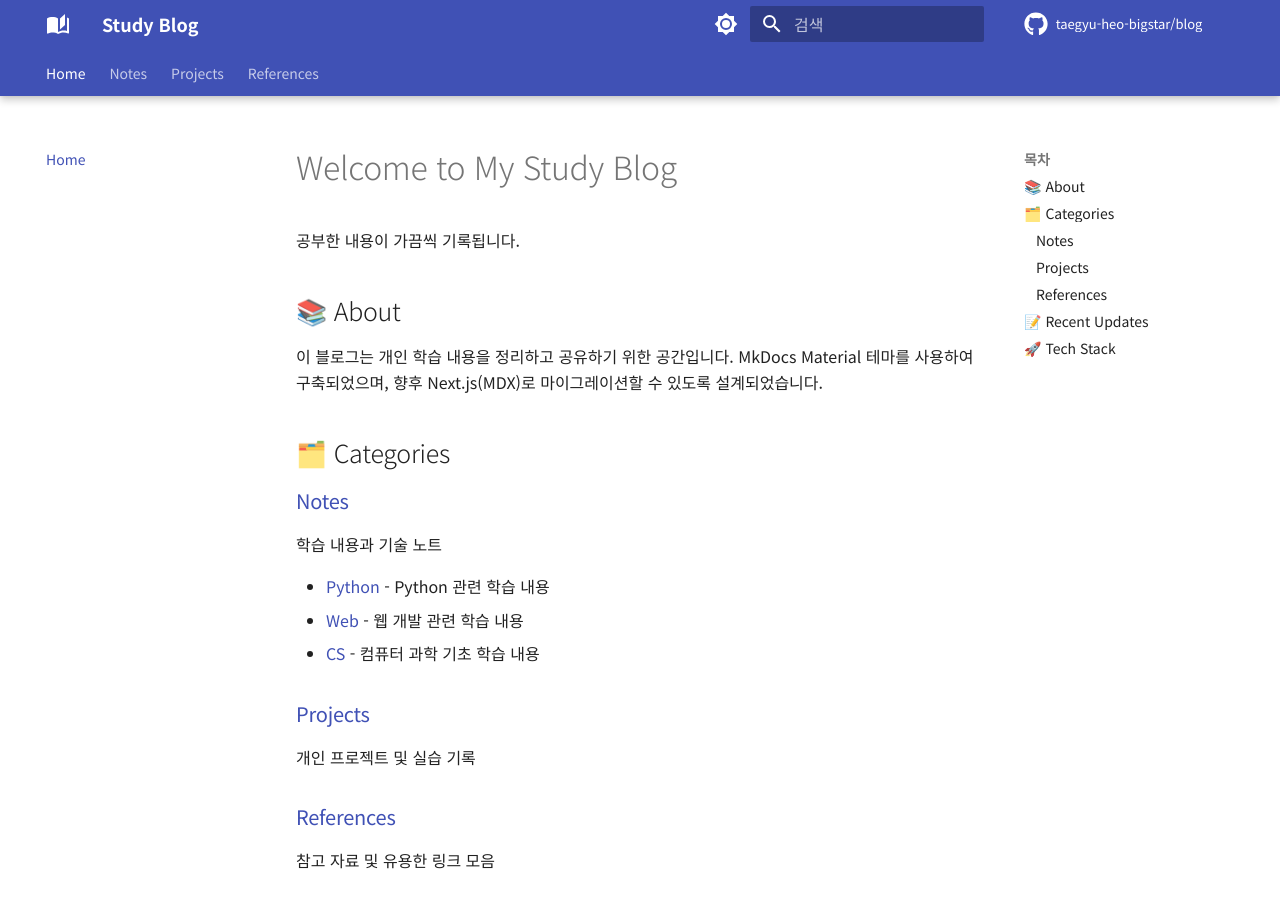
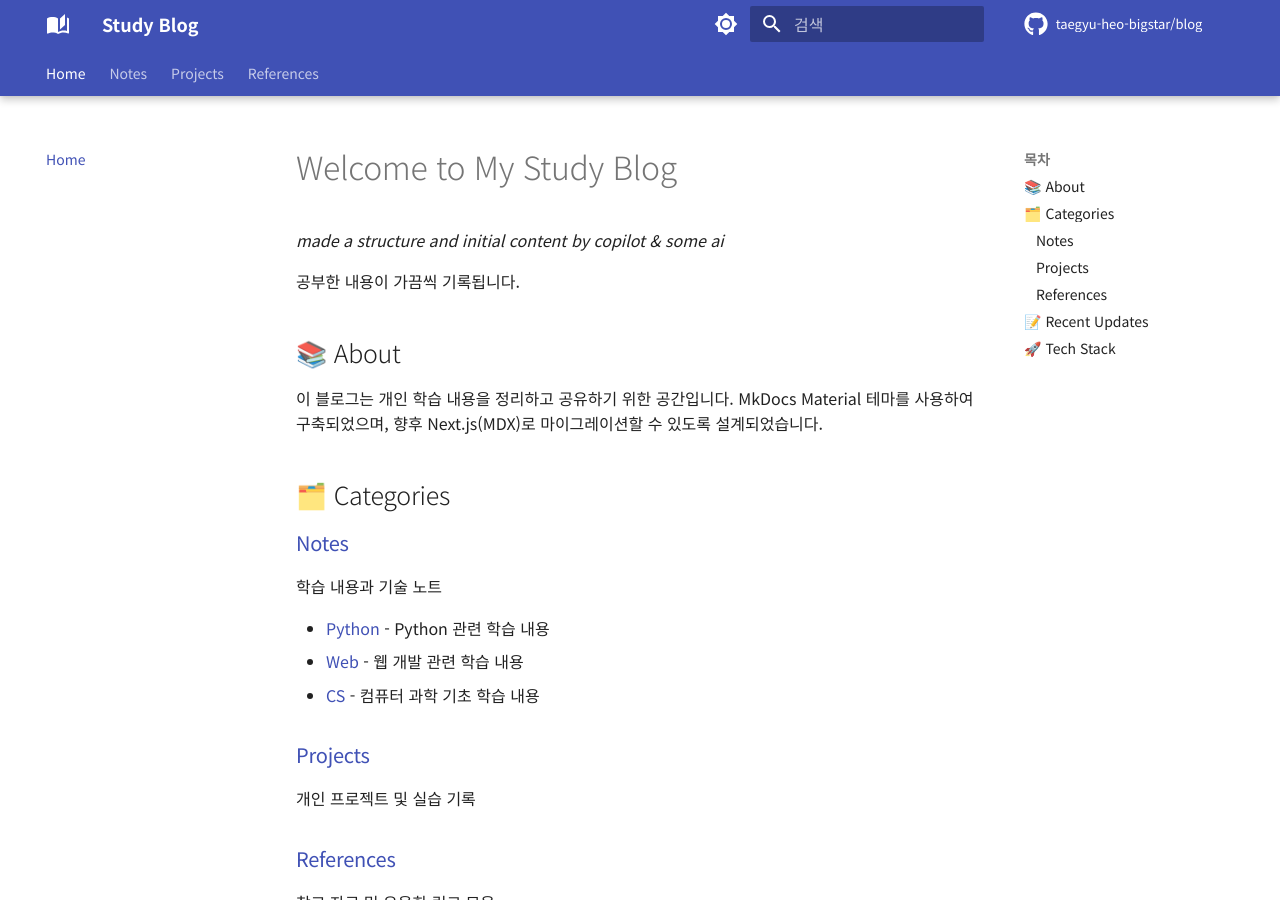
Before and after one commit to taegyu-heo-bigstar/blog, an MkDocs documentation site: the page built from docs/index.md, in a window 1280 px wide and 900 px high. Built offline with MkDocs 1.6.1 and Material for MkDocs 9.7.7, drawn with Linux system fonts in a browser that asks for light colours; comment, search, counter and statistics services are not loaded.

Commit message:
Add note about structure and initial content created with AI assistance

```diff
--- a/docs/index.md
+++ b/docs/index.md
@@ -1,4 +1,6 @@
 # Welcome to My Study Blog
+
+_made a structure and initial content by copilot & some ai_
 
 공부한 내용이 가끔씩 기록됩니다.
 
```
